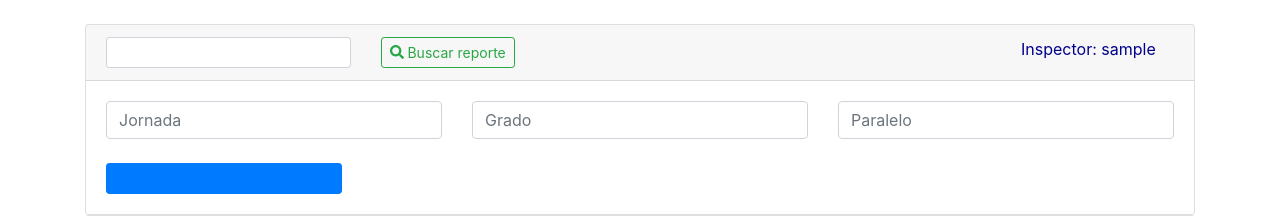
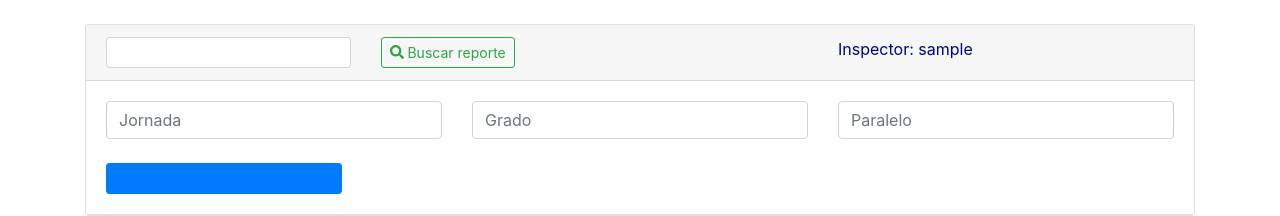
Before and after one commit to VinicioGuachamin/tesisMejia, a Symfony app: template templates/inspeccion/index.html.twig in a window 1280 px wide. Shown: the part 52-268 px from the top of the page. Run offline with Twig, Linux system fonts and the light colour scheme; the template is opened without the code that fills it: most values are stand-ins (such as "Sample title", 1, 10 or a date in 2020); form fields are guessed from the names that the template uses; some libraries are stand-ins or nearby versions.

Commit message:
correcciones

```diff
--- a/templates/inspeccion/index.html.twig
+++ b/templates/inspeccion/index.html.twig
@@ -21,7 +21,7 @@
 		<br>
 		<div class="card">
 		  <div class="card-header">
-		  	<div class="row">
+		  	<div class="row ">
 		  		<div class="col-md-3">
 
 					{{ form_widget(form.fecha,
@@ -29,21 +29,21 @@
 			        }}
 
 			    </div>
-		  		<div class="col-md-7" >
+		  		<div class="col-md-5" >
 			         <a href="#" role="button" class="find btn btn-outline-success btn-sm ml-auto" title="buscar reporte" ><i class="fa fa-search" aria-hidden="true"></i> Buscar reporte</a>
 			         <img class="loading" src="{{ asset('img/loader.gif')}}" title='loading' width='25' style="visibility: hidden;">
 			    </div>
 
 
 
-			    <div class="col-md-2" style="color: darkblue;">
+			    <div class="col-md-4" style="color: darkblue;">
 			    	Inspector: {{ username }}
 			    </div>
 
 
 
 			</div>
-			<div class="row" id="msgAlert"></div>
+			<div class="row" id="msgAlertIns"></div>
 
 		  </div>
 		  <div class="card-body">
@@ -573,7 +573,7 @@
 
 
 
-                      	$( "#msgAlert" ).append("<div id='msg' class='alert alert-info' role='alert'>No tiene ningun reporte registrado en esta fecha: "+fecha+" </div>");
+                      	$( "#msgAlertIns" ).append("<div id='msg' class='alert alert-info' role='alert'>No tiene ningun reporte registrado en esta fecha: "+fecha+" </div>");
 
                       	window.setTimeout(function() {
 						    $("#msg").fadeTo(400, 0).slideUp(400, function(){
```
